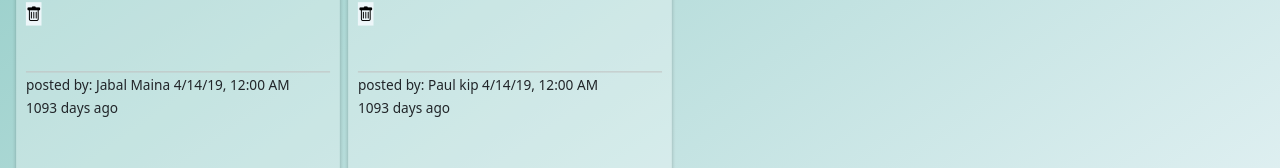
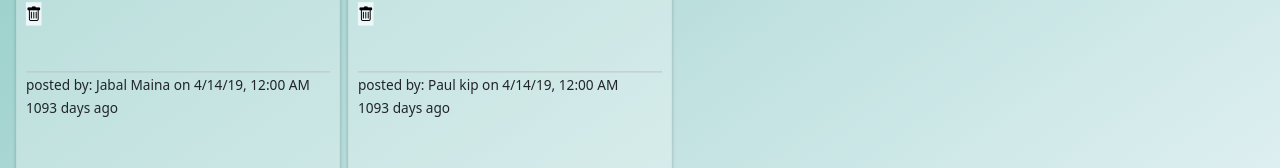
Before and after one commit to juliamwangi123/quote-redo, an Angular app: page / in a window 1280 px wide. Shown: the part 462-630 px from the top of the page. Built offline with nearby package versions, Linux system fonts and the light colour scheme.

Commit message:
ft:add publisher

```diff
--- a/src/app/form/form.component.html
+++ b/src/app/form/form.component.html
@@ -8,16 +8,16 @@
     <h4>Generate Quote</h4>
   <div class="mb-1" >
       <label for="exampleFormControlInput1" class="form-label">Publisher</label>
-      <input type="text" class="form-control" id="exampleFormControlInput1" placeholder="Name.." name="publisher" [(ngModel)]="newquote.publisher">
+      <input type="text" class="form-control" id="exampleFormControlInput1" placeholder="Name.." name="publisher" [(ngModel)]="newquote.publisher" required>
     </div>
 
     <div class="mb-1">
       <label for="exampleFormControlTextarea1" class="form-label">Quote</label>
-      <textarea class="form-control" id="exampleFormControlTextarea1" rows="2" name="quote" id="" cols="10" rows="5"  #quote="ngModel" [(ngModel)]="newquote.quote"></textarea>
+      <textarea class="form-control" id="exampleFormControlTextarea1" rows="2" name="quote" id="" cols="10" rows="5"  #quote="ngModel" [(ngModel)]="newquote.quote" required></textarea>
     </div>
     <div class="mb-1" >
       <label for="exampleFormControlInput1" class="form-label">Author</label>
-      <input type="text" class="form-control" id="exampleFormControlInput1" placeholder="Author.." name="author" [(ngModel)]="newquote.author">
+      <input type="text" class="form-control" id="exampleFormControlInput1" placeholder="Author.." name="author" [(ngModel)]="newquote.author" required>
 
     </div>
 
--- a/src/app/quotes/quotes.component.html
+++ b/src/app/quotes/quotes.component.html
@@ -43,7 +43,7 @@
                         </div>
                        </div>
 
-                       <small> posted by: {{item.publisher}} {{item.datePosted|date :'short'}}  <br> {{item.datePosted|dateCount }} days ago </small>
+                       <small> posted by: {{item.publisher}} on {{item.datePosted|date :'short'}}  <br> {{item.datePosted|dateCount }} days ago </small>
 
 
 
```
